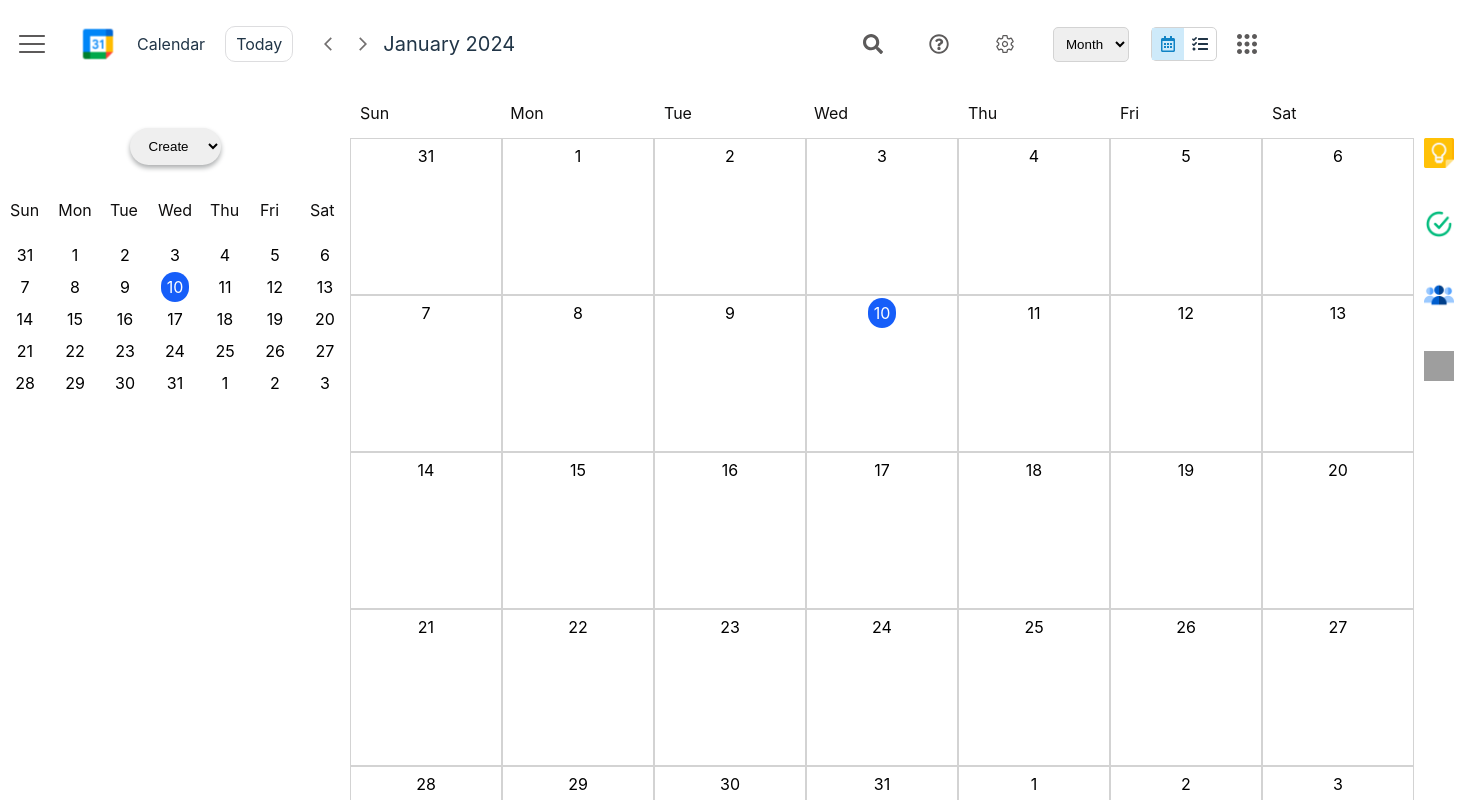
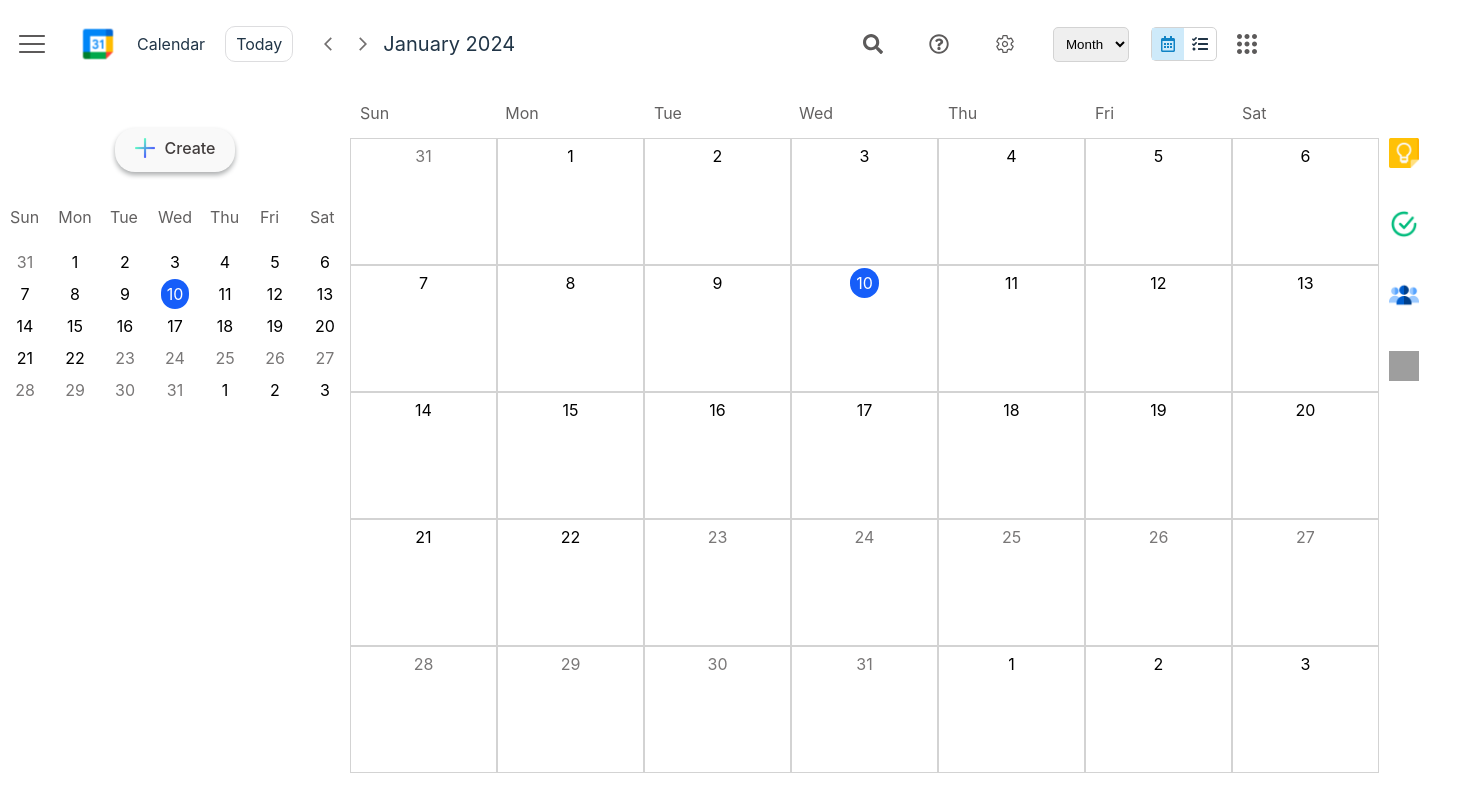
Before and after one commit to pujaKundu/react-tasks, a React (Vite) app in the folder calendar-app/: page / in a window 1280 px wide. Shown: the top 800 px of the page, 1464 px wide, since content can reach past the window. Built offline with nearby package versions, Linux system fonts and the light colour scheme; grey boxes are pictures that could not be loaded.

Commit message:
working on event form

```diff
--- a/calendar-app/src/components/Calendar/Calendar.css
+++ b/calendar-app/src/components/Calendar/Calendar.css
@@ -11,7 +11,7 @@
     justify-content: center;
 }
 .week{
-    color: #0f0e0e;
+    color: #626060;
 }
 
 .week-container{
--- a/calendar-app/src/components/Calendar/Calendar.jsx
+++ b/calendar-app/src/components/Calendar/Calendar.jsx
@@ -3,9 +3,9 @@ import { format, startOfWeek, addDays } from "date-fns";
 import "./Calendar.css";
 import Dates from "../Dates/Dates";
 
-const Calendar = ({ activeDate, selectedDate, setSelectedDate,onLeftbar,setOnLeftbar }) => {
+const Calendar = ({ activeDate, selectedDate, setSelectedDate,onLeftbar,setOnLeftbar}) => {
 
-  const [weekDays, setWeekDays] = useState([]);
+  const [weekDays,setWeekDays]=useState([])
 
   useEffect(() => {
     const getWeekDaysNames = () => {
@@ -39,8 +39,7 @@ const Calendar = ({ activeDate, selectedDate, setSelectedDate,onLeftbar,setOnLef
         selectedDate={selectedDate}
         setSelectedDate={setSelectedDate}
         onLeftbar={onLeftbar}
-        setOnLeftbar={setOnLeftbar}
-        weekDays={weekDays}
+
       />
     </div>
   );
--- a/calendar-app/src/components/Dates/Dates.css
+++ b/calendar-app/src/components/Dates/Dates.css
@@ -15,9 +15,6 @@
     background-color: rgb(2, 108, 246);
     border-radius: 50px;
 }
-.inactive-day{
-
-}
 
 .week{
     display: grid;
@@ -29,13 +26,12 @@
     width: 300px;
 }
 .week-cell{
-    width: 150px;
-    height: 150px;
+    width: 145px;
+    height: 120px;
     border: 0.8px solid lightgray;
     padding-top: 5px;
 }
 .week-cell-left{
-    /* background-color: red; */
     margin-top:8px
 }
 .today{
@@ -47,8 +43,15 @@
     /* margin:15px auto; */
     padding: 5px 6px;
 }
+.date:hover{
+    background-color: rgb(235, 233, 233);
+    width: 8px;
+    height: 8px;
+    border-radius: 50px;
+    padding: 5px;
+}
 .text-gray{
-    color:gray
+    color:rgb(121, 119, 119)
 }
 .text-black{
     color:black;
--- a/calendar-app/src/components/Dates/Dates.jsx
+++ b/calendar-app/src/components/Dates/Dates.jsx
@@ -5,7 +5,7 @@ import {
   addDays,
   startOfMonth,
   endOfMonth,
-  endOfWeek,isFirstDayOfMonth,isToday,getMonth,getDate,isSameMonth
+  endOfWeek,isFirstDayOfMonth,isToday,getMonth,getDate,isSameMonth, subDays
 } from "date-fns";
 import "./Dates.css";
 
@@ -15,11 +15,16 @@ import "./Dates.css";
 //   "Jan","Feb","Mar","Apr","May","Jun","Jul","Sep","Oct","Nov","Dec"
 // ]
 
-const Dates = ({ activeDate, selectedDate, setSelectedDate ,onLeftbar,setOnLeftbar,weekDays}) => {
-  console.log(activeDate)
+const Dates = ({ activeDate, selectedDate, setSelectedDate ,onLeftbar}) => {
+
   const [currentWeekDates, setCurrentWeekDates] = useState([]);
 
   const today = format(new Date(), "d");
+
+  const startOfTheSelectedMonth = startOfMonth(activeDate);
+  const endOfTheSelectedMonth = endOfMonth(activeDate);
+  const startDate = startOfWeek(startOfTheSelectedMonth);
+  const endDate = endOfWeek(endOfTheSelectedMonth);
 
   useEffect(() => {
     // days of a week
@@ -33,11 +38,6 @@ const Dates = ({ activeDate, selectedDate, setSelectedDate ,onLeftbar,setOnLeftb
       }
       return week;
     };
-
-    const startOfTheSelectedMonth = startOfMonth(activeDate);
-    const startDate = startOfWeek(startOfTheSelectedMonth);
-
-    console.log(startDate)
 
     const allWeeks = [];
     let currentDate = startDate;
@@ -60,16 +60,24 @@ const Dates = ({ activeDate, selectedDate, setSelectedDate ,onLeftbar,setOnLeftb
       {currentWeekDates.map((week, index) => (
         <div key={index} className="week" >
           {week.map((date, idx) => {
-            console.log("is same month ",isSameMonth(date,activeDate))
-            console.log(`ac ${format(activeDate,'d')}, curr ${date}, today ${today}`)
-            const activeDateNum = format(activeDate,'d')
+
+
+            const selectedDateVal = format(selectedDate,"d")
+
+            const startDateNum = parseInt(format(startOfTheSelectedMonth,"d"))
+            const endDateNum = parseInt(format(endOfTheSelectedMonth,"d"))
+
+            const currentDate = addDays(activeDate, date - 1);
+
+            const isCurrentMonth = getMonth(currentDate) === getMonth(activeDate)
+
             return(
             <div
               key={idx}
-              className={`${onLeftbar ===false? 'week-cell':'week-cell-left'}  ${isSameMonth(today,activeDateNum)?'text-black':'text-gray'}`}
+              className={`${onLeftbar ===false? 'week-cell':'week-cell-left'}  ${isCurrentMonth ? "text-black" : "text-gray"}`}
               onClick={() => setSelectedDate(date)}
             >
-              <span className={`${date === today ? "today" : ""}`}>
+              <span className={`${date === today ? "today" : ""} `}>
                 {date}
               </span>
               {/* {date} */}
--- /dev/null
+++ b/calendar-app/src/components/Event/Event.css
@@ -0,0 +1,32 @@
+.modal{
+    z-index: 2;
+    box-shadow: 0px 2px 5px rgb(175, 175, 175);
+    border-radius: 12px;
+    width: 265px;
+    height: 300px;
+    margin-left: 10px;
+    margin-top: 12px;
+    display: flex;
+    flex-direction: column;
+    align-items: flex-start;
+    padding: 30px;
+}
+
+.title-input{
+    width: 250px;
+    padding: 10px;
+    border-left: 0;
+    border-top: 0;
+    border-right: 0;
+    border-bottom: 1px solid gray;
+}
+
+.date{
+    display: flex;
+    align-items: center;
+    margin-top: 10px;
+}
+
+.date-icon{
+    margin-right: 10px;
+}
--- /dev/null
+++ b/calendar-app/src/components/Event/Event.jsx
@@ -0,0 +1,24 @@
+import React, { useState } from 'react'
+import { GoClock } from "react-icons/go";
+import './Event.css'
+import { format } from 'date-fns'
+
+const Event = ({selectedDate}) => {
+const [input,setInput]=useState('')
+// console.log('event',selectedDate)
+const selectedDateVal = format(selectedDate,"d")
+const selectedDateName = format(selectedDate,"eeee")
+const selectedDateMonth = format(selectedDate,"MMMM")
+
+  return (
+    <div className='modal'>
+      <input type="text" placeholder='Add Event Title' className='title-input' onChange={()=>setInput(e.target.value)}/>
+      <span className='date'>
+        <GoClock className='date-icon'/>
+        {selectedDateName}, {selectedDateVal} {selectedDateMonth}
+      </span>
+    </div>
+  )
+}
+
+export default Event
--- a/calendar-app/src/components/Homepage/Homepage.jsx
+++ b/calendar-app/src/components/Homepage/Homepage.jsx
@@ -5,10 +5,12 @@ import Rightbar from "../Rightbar/Rightbar";
 import Calendar from "../Calendar/Calendar";
 import { format,addMonths ,subMonths} from "date-fns";
 import "./Homepage.css";
+import Event from "../Event/Event";
 
 const Homepage = () => {
   const [selectedDate,setSelectedDate]=useState(new Date())
   const [activeDate,setActiveDate]=useState(new Date())
+  const [events,setEvents]=useState([])
   const [onLeftbar,setOnLeftbar]=useState(false)
 
   const handlePrevMonth = () => {
@@ -18,6 +20,9 @@ const Homepage = () => {
   const handleNextMonth = () => {
     setActiveDate((prevDate) => addMonths(prevDate, 1));
   };
+
+  // console.log('selected date',format(selectedDate,"E"))
+
   return (
     <div className="home">
       {/* topbar */}
@@ -27,10 +32,11 @@ const Homepage = () => {
         {/* leftbar */}
         <Leftbar activeDate={activeDate} selectedDate={selectedDate} setSelectedDate={setSelectedDate} onLeftbar={onLeftbar} setOnLeftbar={setOnLeftbar}/>
         {/* calendar */}
-        <Calendar activeDate={activeDate} selectedDate={selectedDate} setSelectedDate={setSelectedDate} onLeftbar={onLeftbar} setOnLeftbar={setOnLeftbar}/>
+        <Calendar activeDate={activeDate} selectedDate={selectedDate} setSelectedDate={setSelectedDate} onLeftbar={onLeftbar} setOnLeftbar={setOnLeftbar} />
         {/* rightbar */}
         <Rightbar />
       </div>
+
     </div>
   );
 };
--- a/calendar-app/src/components/Leftbar/Leftbar.css
+++ b/calendar-app/src/components/Leftbar/Leftbar.css
@@ -1,5 +1,6 @@
 .leftbar-container{
     margin-top: 40px;
+    z-index: 0;
 }
 .mini-calendar{
     margin-top: 20px;
@@ -9,12 +10,21 @@
     border-radius: 20px;
     box-shadow: 0px 3px 5px rgb(173, 175, 176);
     border: none;
-    padding: 10px 15px;
+    padding: 10px 20px;
 }
 .create-btn:hover{
     box-shadow: 0px 7px 10px rgb(152, 153, 153);
     background-color: rgb(242, 251, 254);
 }
+.btn-align{
+    display: flex;
+}
 .btn-text{
-    font-weight: 700;
+    font-weight: 500;
+    color: rgb(66, 61, 61);
 }
+.btn-img{
+    width: 20px;
+    height: 20px;
+    margin-right: 10px;
+}
--- a/calendar-app/src/components/Leftbar/Leftbar.jsx
+++ b/calendar-app/src/components/Leftbar/Leftbar.jsx
@@ -1,22 +1,37 @@
 import React, { useState } from 'react'
-import Dates from '../Dates/Dates'
+import plus from '../../assets/icons/plus-sign.png'
 import './Leftbar.css'
 import Calendar from '../Calendar/Calendar'
+import Event from '../Event/Event'
 
 const Leftbar = ({ activeDate, selectedDate, setSelectedDate }) => {
-  const [events,setEvents]=useState([])
+
+  console.log(selectedDate)
+
+  const [showEvent,setShowEvent]=useState(false)
+
+  const handleCreateEvent=()=>{
+    setShowEvent(!showEvent)
+  }
 
   return (
     <div className='leftbar-container'>
-      <select className='create-btn'>
-        <option value="Create">
-          <span className='btn-text'>
-          Create
-          </span>
+      {/* create btn */}
+      <button className='create-btn ' onClick={handleCreateEvent}>
+       <div className='btn-align'>
+       <span>
+          <img src={plus} alt="" className='btn-img'/>
+        </span>
+       <span className='btn-text'>
+        Create
+       </span>
+       </div>
+      </button>
+      {
+        showEvent && <Event selectedDate={selectedDate}/>
+      }
 
-          </option>
-          <option value="event">Event</option>
-      </select>
+      {/* show calendar */}
       <div className='mini-calendar'>
         <Calendar  activeDate={activeDate} selectedDate={selectedDate} setSelectedDate={setSelectedDate}/>
       </div>
```
Also changed, not shown: calendar-app/src/assets/icons/plus-sign.png (added), 1 other file (tests, documents, lock files or other folders).
